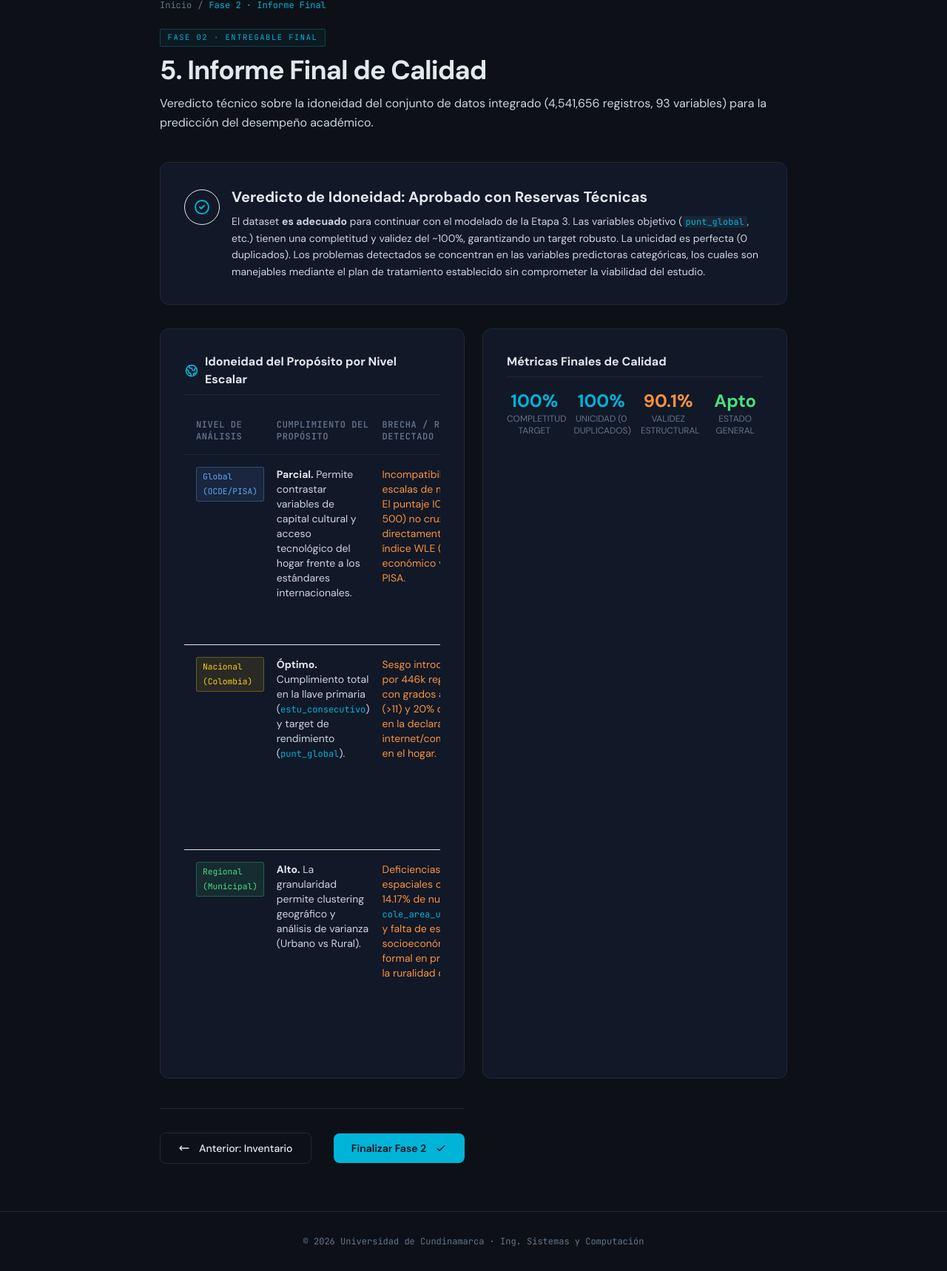
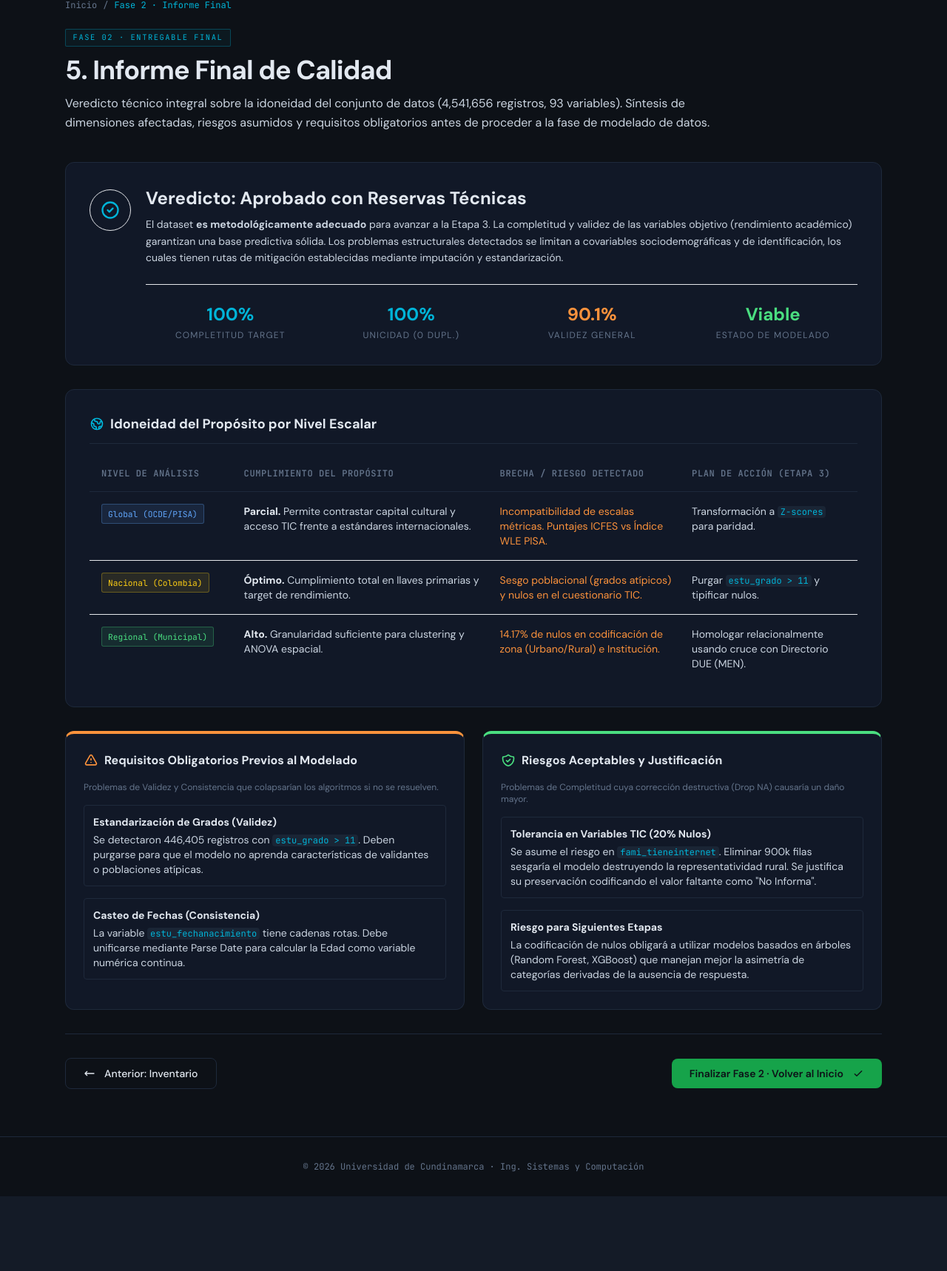
Before and after one commit to Rockbayo/MD_Proyecto_Educacion, a Flask app: page /etapa2/informe in a window 1280 px wide. Shown: the part 65-1783 px from the top of the page at 74% size. After the commit the page ends 1682 px from the top, so only its background shows below. Run offline with Flask 3, Linux system fonts and the light colour scheme; some libraries are stand-ins or nearby versions.

Commit message:
Ajuste vista informe

```diff
--- a/templates/etapa2/informe.html
+++ b/templates/etapa2/informe.html
@@ -1,7 +1,7 @@
 {% extends "base.html" %}
 
 {% block content %}
-<div class="max-w-4xl mx-auto py-16 px-4 sm:px-6">
+<div class="max-w-6xl mx-auto py-16 px-4 sm:px-6">
 
     <!-- Breadcrumb -->
     <div class="flex flex-wrap items-center gap-2 mb-6 font-mono text-xs text-muted-foreground">
@@ -16,34 +16,49 @@
         <h1 class="text-3xl sm:text-4xl font-bold text-foreground tracking-tight mb-3">
             5. Informe Final de Calidad
         </h1>
-        <p class="text-secondary-foreground leading-relaxed">
-            Veredicto técnico sobre la idoneidad del conjunto de datos integrado (4,541,656 registros, 93 variables) para la predicción del desempeño académico.
+        <p class="text-secondary-foreground leading-relaxed max-w-4xl">
+            Veredicto técnico integral sobre la idoneidad del conjunto de datos (4,541,656 registros, 93 variables). Síntesis de dimensiones afectadas, riesgos asumidos y requisitos obligatorios antes de proceder a la fase de modelado de datos.
         </p>
     </div>
 
     <div class="space-y-8">
 
-        <!-- Veredicto General -->
+        <!-- 1. Veredicto General con Métricas -->
         <div class="card-base p-6 sm:p-8 border-primary/40 bg-primary/5 animate-on-scroll">
-            <div class="flex items-start gap-4">
-                <div class="w-12 h-12 rounded-full bg-primary/20 border border-primary/30 flex-shrink-0 flex items-center justify-center text-primary mt-1">
-                    <svg class="w-6 h-6" fill="none" viewBox="0 0 24 24" stroke="currentColor" stroke-width="2"><path stroke-linecap="round" stroke-linejoin="round" d="M9 12l2 2 4-4m6 2a9 9 0 11-18 0 9 9 0 0118 0z" /></svg>
+            <div class="flex items-start gap-5">
+                <div class="w-14 h-14 rounded-full bg-primary/20 border border-primary/30 flex-shrink-0 flex items-center justify-center text-primary mt-1">
+                    <svg class="w-7 h-7" fill="none" viewBox="0 0 24 24" stroke="currentColor" stroke-width="2"><path stroke-linecap="round" stroke-linejoin="round" d="M9 12l2 2 4-4m6 2a9 9 0 11-18 0 9 9 0 0118 0z" /></svg>
                 </div>
-                <div>
-                    <h2 class="text-xl font-bold text-foreground mb-2">Veredicto de Idoneidad: Aprobado con Reservas Técnicas</h2>
-                    <p class="text-sm text-secondary-foreground leading-relaxed">
-                        El dataset <strong>es adecuado</strong> para continuar con el modelado de la Etapa 3. Las variables objetivo (<code class="bg-muted px-1 rounded text-xs text-primary">punt_global</code>, etc.) tienen una completitud y validez del ~100%, garantizando un target robusto. La unicidad es perfecta (0 duplicados). Los problemas detectados se concentran en las variables predictoras categóricas, los cuales son manejables mediante el plan de tratamiento establecido sin comprometer la viabilidad del estudio.
+                <div class="flex-grow">
+                    <h2 class="text-2xl font-bold text-foreground mb-2">Veredicto: Aprobado con Reservas Técnicas</h2>
+                    <p class="text-sm text-secondary-foreground leading-relaxed mb-6">
+                        El dataset <strong>es metodológicamente adecuado</strong> para avanzar a la Etapa 3. La completitud y validez de las variables objetivo (rendimiento académico) garantizan una base predictiva sólida. Los problemas estructurales detectados se limitan a covariables sociodemográficas y de identificación, los cuales tienen rutas de mitigación establecidas mediante imputación y estandarización.
                     </p>
+                    <div class="grid grid-cols-2 sm:grid-cols-4 gap-4 text-center border-t border-primary/20 pt-6">
+                        <div>
+                            <p class="text-2xl font-bold text-primary">100%</p>
+                            <p class="text-xs text-muted-foreground uppercase tracking-widest mt-1">Completitud Target</p>
+                        </div>
+                        <div>
+                            <p class="text-2xl font-bold text-primary">100%</p>
+                            <p class="text-xs text-muted-foreground uppercase tracking-widest mt-1">Unicidad (0 Dupl.)</p>
+                        </div>
+                        <div>
+                            <p class="text-2xl font-bold text-orange-400">90.1%</p>
+                            <p class="text-xs text-muted-foreground uppercase tracking-widest mt-1">Validez General</p>
+                        </div>
+                        <div>
+                            <p class="text-2xl font-bold text-green-400">Viable</p>
+                            <p class="text-xs text-muted-foreground uppercase tracking-widest mt-1">Estado de Modelado</p>
+                        </div>
+                    </div>
                 </div>
             </div>
         </div>
 
-        <!-- Problemas vs Riesgos Aceptables (Grid) -->
-        <div class="grid grid-cols-1 md:grid-cols-2 gap-6">
-
-            <!-- Adecuación por Niveles Analíticos -->
+        <!-- 2. Adecuación por Niveles Analíticos (Global, Nacional, Regional) -->
         <div class="card-base p-6 sm:p-8 animate-on-scroll">
-            <h3 class="text-base font-bold text-foreground mb-4 border-b border-border pb-2 flex items-center gap-2">
+            <h3 class="text-lg font-bold text-foreground mb-4 border-b border-border pb-3 flex items-center gap-2">
                 <svg class="w-5 h-5 text-primary" fill="none" viewBox="0 0 24 24" stroke="currentColor" stroke-width="2"><path stroke-linecap="round" stroke-linejoin="round" d="M3.055 11H5a2 2 0 012 2v1a2 2 0 002 2 2 2 0 012 2v2.945M8 3.935V5.5A2.5 2.5 0 0010.5 8h.5a2 2 0 012 2 2 2 0 104 0 2 2 0 012-2h1.064M15 20.488V18a2 2 0 012-2h3.064M21 12a9 9 0 11-18 0 9 9 0 0118 0z" /></svg>
                 Idoneidad del Propósito por Nivel Escalar
             </h3>
@@ -58,78 +73,92 @@
                         </tr>
                     </thead>
                     <tbody class="divide-y divide-border/60 text-secondary-foreground">
-                        <!-- Global -->
                         <tr class="hover:bg-muted/10 transition-colors">
                             <td class="py-4 pl-4 pr-4 align-top">
                                 <span class="data-tag border-blue-400/30 text-blue-400 bg-blue-400/10 block w-fit mb-1">Global (OCDE/PISA)</span>
                             </td>
                             <td class="py-4 pr-4 align-top">
-                                <strong class="text-foreground">Parcial.</strong> Permite contrastar variables de capital cultural y acceso tecnológico del hogar frente a los estándares internacionales.
+                                <strong class="text-foreground">Parcial.</strong> Permite contrastar capital cultural y acceso TIC frente a estándares internacionales.
                             </td>
                             <td class="py-4 pr-4 align-top text-orange-400">
-                                Incompatibilidad de escalas de medición. El puntaje ICFES (0-500) no cruza directamente con el índice WLE (estatus económico y TIC) de PISA.
+                                Incompatibilidad de escalas métricas. Puntajes ICFES vs Índice WLE PISA.
                             </td>
                             <td class="py-4 pr-4 align-top">
-                                <strong class="text-primary block mb-1">Homologación y Normalización</strong>
-                                Transformación de los puntajes globales y variables socioeconómicas a <code class="bg-muted px-1 rounded text-xs">Z-scores</code> y percentiles para lograr paridad métrica.
+                                Transformación a <code class="bg-muted px-1 rounded text-xs text-primary">Z-scores</code> para paridad.
                             </td>
                         </tr>
-                        <!-- Nacional -->
                         <tr class="hover:bg-muted/10 transition-colors">
                             <td class="py-4 pl-4 pr-4 align-top">
                                 <span class="data-tag border-yellow-400/30 text-yellow-400 bg-yellow-400/10 block w-fit mb-1">Nacional (Colombia)</span>
                             </td>
                             <td class="py-4 pr-4 align-top">
-                                <strong class="text-foreground">Óptimo.</strong> Cumplimiento total en la llave primaria (<code class="text-xs text-primary">estu_consecutivo</code>) y target de rendimiento (<code class="text-xs text-primary">punt_global</code>).
+                                <strong class="text-foreground">Óptimo.</strong> Cumplimiento total en llaves primarias y target de rendimiento.
                             </td>
                             <td class="py-4 pr-4 align-top text-orange-400">
-                                Sesgo introducido por 446k registros con grados atípicos (>11) y 20% de nulos en la declaración de internet/computador en el hogar.
+                                Sesgo poblacional (grados atípicos) y nulos en el cuestionario TIC.
                             </td>
                             <td class="py-4 pr-4 align-top">
-                                <strong class="text-primary block mb-1">Filtrado e Imputación</strong>
-                                Purgar anomalías de <code class="text-xs text-primary">estu_grado</code> para aislar educación media regular. Imputar nulos tecnológicos con la categoría categórica estructurada "No Informa".
+                                Purgar <code class="bg-muted px-1 rounded text-xs text-primary">estu_grado > 11</code> y tipificar nulos.
                             </td>
                         </tr>
-                        <!-- Regional -->
                         <tr class="hover:bg-muted/10 transition-colors">
                             <td class="py-4 pl-4 pr-4 align-top">
                                 <span class="data-tag border-green-400/30 text-green-400 bg-green-400/10 block w-fit mb-1">Regional (Municipal)</span>
                             </td>
                             <td class="py-4 pr-4 align-top">
-                                <strong class="text-foreground">Alto.</strong> La granularidad permite clustering geográfico y análisis de varianza (Urbano vs Rural).
+                                <strong class="text-foreground">Alto.</strong> Granularidad suficiente para clustering y ANOVA espacial.
                             </td>
                             <td class="py-4 pr-4 align-top text-orange-400">
-                                Deficiencias espaciales con 14.17% de nulos en <code class="text-xs text-primary">cole_area_ubicacion</code> y falta de estrato socioeconómico formal en predios de la ruralidad dispersa.
+                                14.17% de nulos en codificación de zona (Urbano/Rural) e Institución.
                             </td>
                             <td class="py-4 pr-4 align-top">
-                                <strong class="text-primary block mb-1">Integración Externa</strong>
-                                Cruce relacional utilizando el <code class="text-xs text-primary">cole_codigo_icfes</code> contra el Directorio Único de Establecimientos (DUE) del MEN y códigos DIVIPOLA del DANE.
+                                Homologar relacionalmente usando cruce con Directorio DUE (MEN).
                             </td>
                         </tr>
                     </tbody>
                 </table>
             </div>
         </div>
-        <!-- Conclusión Cuantitativa -->
-        <div class="card-base p-6 sm:p-8 animate-on-scroll">
-            <h3 class="text-base font-bold text-foreground mb-4 border-b border-border pb-2">Métricas Finales de Calidad</h3>
-            <div class="grid grid-cols-2 sm:grid-cols-4 gap-4 text-center">
-                <div>
-                    <p class="text-2xl font-bold text-primary">100%</p>
-                    <p class="text-xs text-muted-foreground uppercase">Completitud Target</p>
-                </div>
-                <div>
-                    <p class="text-2xl font-bold text-primary">100%</p>
-                    <p class="text-xs text-muted-foreground uppercase">Unicidad (0 Duplicados)</p>
-                </div>
-                <div>
-                    <p class="text-2xl font-bold text-orange-400">90.1%</p>
-                    <p class="text-xs text-muted-foreground uppercase">Validez Estructural</p>
-                </div>
-                <div>
-                    <p class="text-2xl font-bold text-green-400">Apto</p>
-                    <p class="text-xs text-muted-foreground uppercase">Estado General</p>
-                </div>
+
+        <!-- 3. Problemas y Riesgos (Grid) -->
+        <div class="grid grid-cols-1 md:grid-cols-2 gap-6">
+
+            <!-- Problemas Críticos a Resolver -->
+            <div class="card-base p-6 animate-on-scroll border-t-4 border-t-orange-400">
+                <h3 class="text-base font-bold text-foreground mb-4 flex items-center gap-2">
+                    <svg class="w-5 h-5 text-orange-400" fill="none" viewBox="0 0 24 24" stroke="currentColor" stroke-width="2"><path stroke-linecap="round" stroke-linejoin="round" d="M12 9v2m0 4h.01m-6.938 4h13.856c1.54 0 2.502-1.667 1.732-3L13.732 4c-.77-1.333-2.694-1.333-3.464 0L3.34 16c-.77 1.333.192 3 1.732 3z" /></svg>
+                    Requisitos Obligatorios Previos al Modelado
+                </h3>
+                <p class="text-xs text-muted-foreground mb-4">Problemas de Validez y Consistencia que colapsarían los algoritmos si no se resuelven.</p>
+                <ul class="space-y-4 text-sm text-secondary-foreground">
+                    <li class="p-3 bg-muted/20 rounded border border-border">
+                        <strong class="text-foreground block mb-1">Estandarización de Grados (Validez)</strong>
+                        Se detectaron 446,405 registros con <code class="bg-muted px-1 rounded text-xs text-primary">estu_grado > 11</code>. Deben purgarse para que el modelo no aprenda características de validantes o poblaciones atípicas.
+                    </li>
+                    <li class="p-3 bg-muted/20 rounded border border-border">
+                        <strong class="text-foreground block mb-1">Casteo de Fechas (Consistencia)</strong>
+                        La variable <code class="bg-muted px-1 rounded text-xs text-primary">estu_fechanacimiento</code> tiene cadenas rotas. Debe unificarse mediante Parse Date para calcular la Edad como variable numérica continua.
+                    </li>
+                </ul>
+            </div>
+
+            <!-- Riesgos Aceptables (Justificación) -->
+            <div class="card-base p-6 animate-on-scroll border-t-4 border-t-green-400">
+                <h3 class="text-base font-bold text-foreground mb-4 flex items-center gap-2">
+                    <svg class="w-5 h-5 text-green-400" fill="none" viewBox="0 0 24 24" stroke="currentColor" stroke-width="2"><path stroke-linecap="round" stroke-linejoin="round" d="M9 12l2 2 4-4m5.618-4.016A11.955 11.955 0 0112 2.944a11.955 11.955 0 01-8.618 3.04A12.02 12.02 0 003 9c0 5.591 3.824 10.29 9 11.622 5.176-1.332 9-6.03 9-11.622 0-1.042-.133-2.052-.382-3.016z" /></svg>
+                    Riesgos Aceptables y Justificación
+                </h3>
+                <p class="text-xs text-muted-foreground mb-4">Problemas de Completitud cuya corrección destructiva (Drop NA) causaría un daño mayor.</p>
+                <ul class="space-y-4 text-sm text-secondary-foreground">
+                    <li class="p-3 bg-muted/20 rounded border border-border">
+                        <strong class="text-foreground block mb-1">Tolerancia en Variables TIC (20% Nulos)</strong>
+                        Se asume el riesgo en <code class="bg-muted px-1 rounded text-xs text-primary">fami_tieneinternet</code>. Eliminar 900k filas sesgaría el modelo destruyendo la representatividad rural. Se justifica su preservación codificando el valor faltante como "No Informa".
+                    </li>
+                    <li class="p-3 bg-muted/20 rounded border border-border">
+                        <strong class="text-foreground block mb-1">Riesgo para Siguientes Etapas</strong>
+                        La codificación de nulos obligará a utilizar modelos basados en árboles (Random Forest, XGBoost) que manejan mejor la asimetría de categorías derivadas de la ausencia de respuesta.
+                    </li>
+                </ul>
             </div>
         </div>
 
@@ -139,8 +168,8 @@
                 <svg class="w-4 h-4 mr-1 rotate-180" fill="none" viewBox="0 0 24 24" stroke="currentColor" stroke-width="2"><path stroke-linecap="round" stroke-linejoin="round" d="M17 8l4 4m0 0l-4 4m4-4H3" /></svg>
                 Anterior: Inventario
             </a>
-            <a href="{{ url_for('index') }}" class="btn-primary text-sm">
-                Finalizar Fase 2
+            <a href="{{ url_for('index') }}" class="btn-primary text-sm bg-green-600 hover:bg-green-500 border-none">
+                Finalizar Fase 2 · Volver al Inicio
                 <svg class="w-4 h-4 ml-1" fill="none" viewBox="0 0 24 24" stroke="currentColor" stroke-width="2"><path stroke-linecap="round" stroke-linejoin="round" d="M5 13l4 4L19 7" /></svg>
             </a>
         </div>
```
